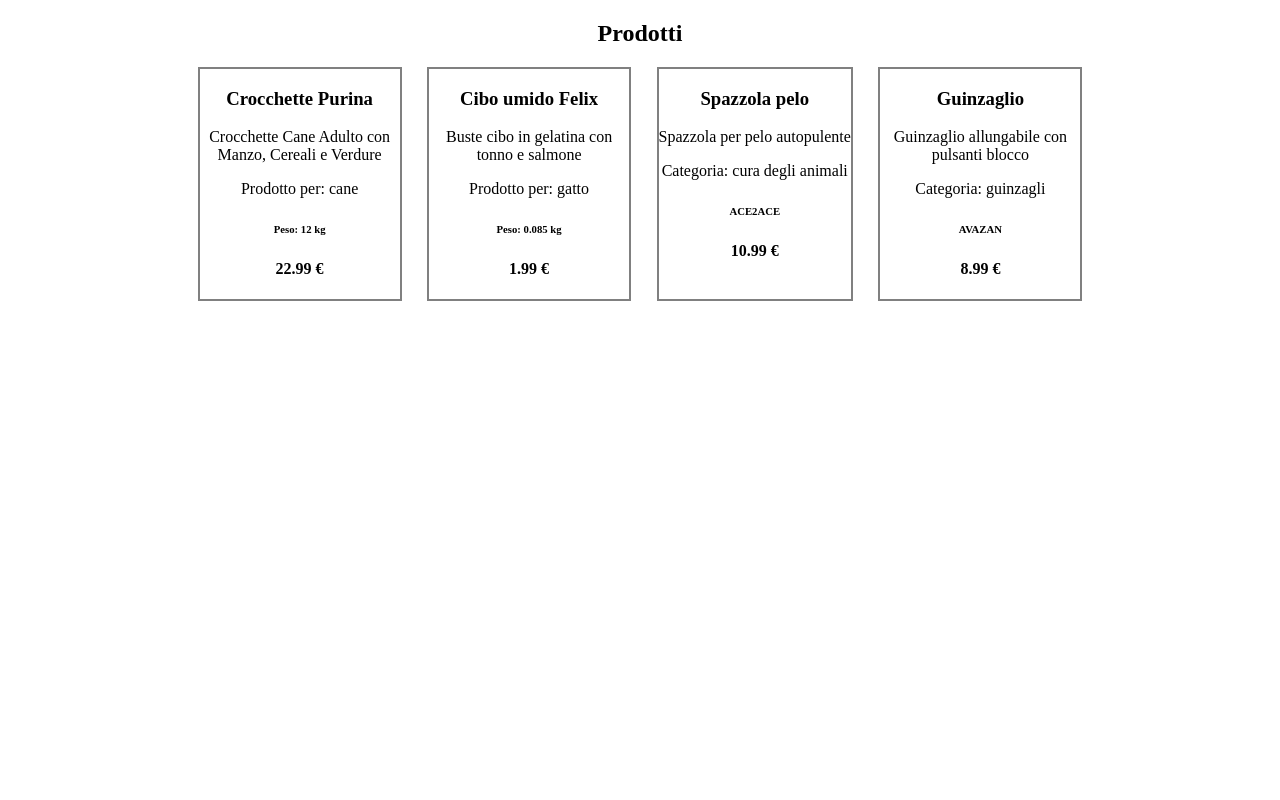
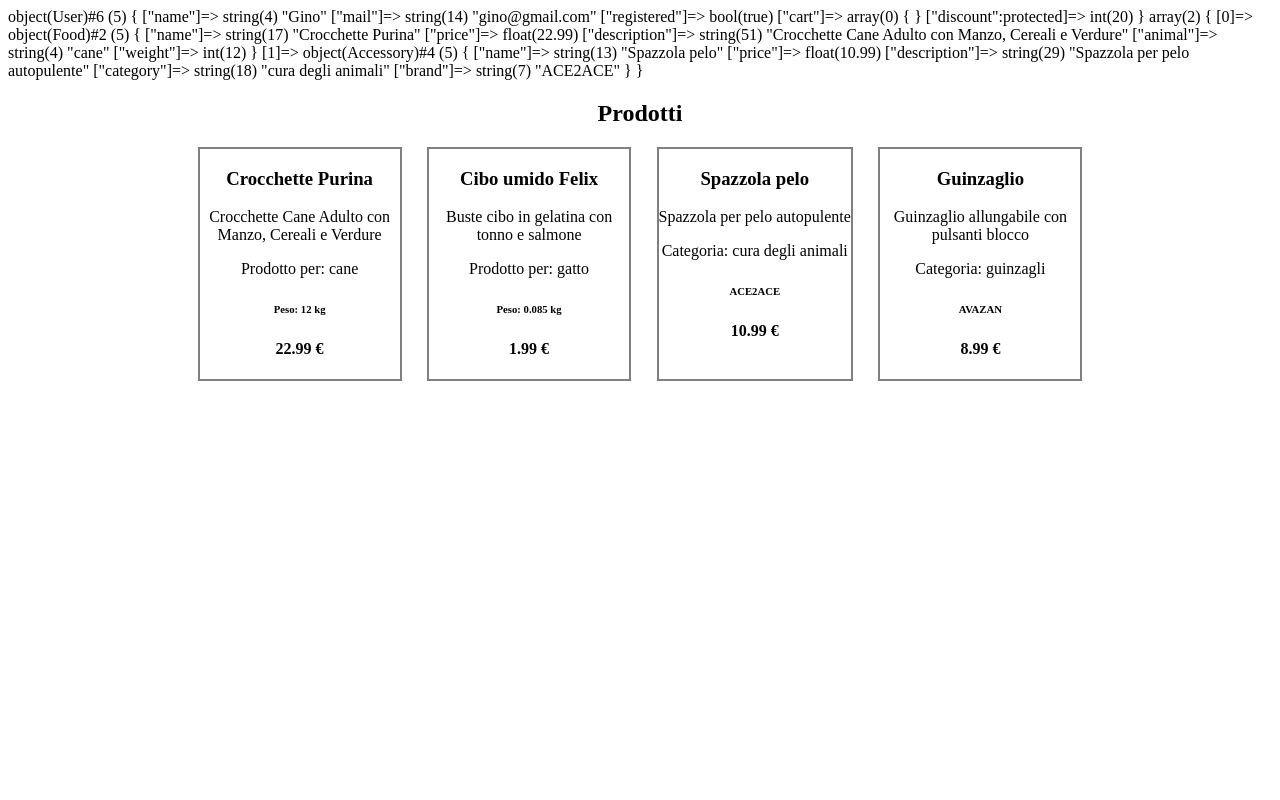
Before and after one commit to SydVic/php-oop-2, a PHP site: page / in a window 1280 px wide. Run offline with PHP 8.4, Linux system fonts and the light colour scheme.

Commit message:
implementato aggiunta prodotti al carrello e sconto se registrato o no

```diff
--- a/User.php
+++ b/User.php
@@ -2,13 +2,14 @@
 class User {
   public $name;
   public $mail;
-  public $registered = false;
+  public $registered;
   public $cart = [];
-  private $discount;
+  protected $discount;
 
-  function __construct($_name, $_mail) {
+  function __construct($_name, $_mail, $_registered = false) {
     $this->name = $_name;
     $this->mail = $_mail;
+    $this->registered = $_registered;
   }
 
   public function setDiscount() {
@@ -18,5 +19,13 @@ class User {
       $this->discount = 0;
     }
   }
+
+  public function getDiscount() {
+    return $this->discount;
+  }
+
+  function addProductToCart($_product) {
+    $this->cart[] = $_product;
+  }
 }
 ?>
--- a/index.php
+++ b/index.php
@@ -7,6 +7,7 @@ error_reporting(E_ALL);
 require_once __DIR__ . "/Product.php";
 require_once __DIR__ . "/Food.php";
 require_once __DIR__ . "/Accessory.php";
+require_once __DIR__ . "/User.php";
 
 $dog_food = new Food("Crocchette Purina", 22.99, "Crocchette Cane Adulto con Manzo, Cereali e Verdure", "cane", 12);
 // var_dump($dog_food);
@@ -26,6 +27,17 @@ $products[] = $cat_food;
 $products[] = $brush;
 $products[] = $leash;
 // var_dump($products);
+
+$new_user = new User("Gino", "gino@gmail.com", true);
+$new_user->setDiscount();
+var_dump($new_user);
+
+$new_user->addProductToCart($dog_food);
+$new_user->addProductToCart($brush);
+
+
+var_dump($new_user->cart);
+
 ?>
 
 <!DOCTYPE html>
```
